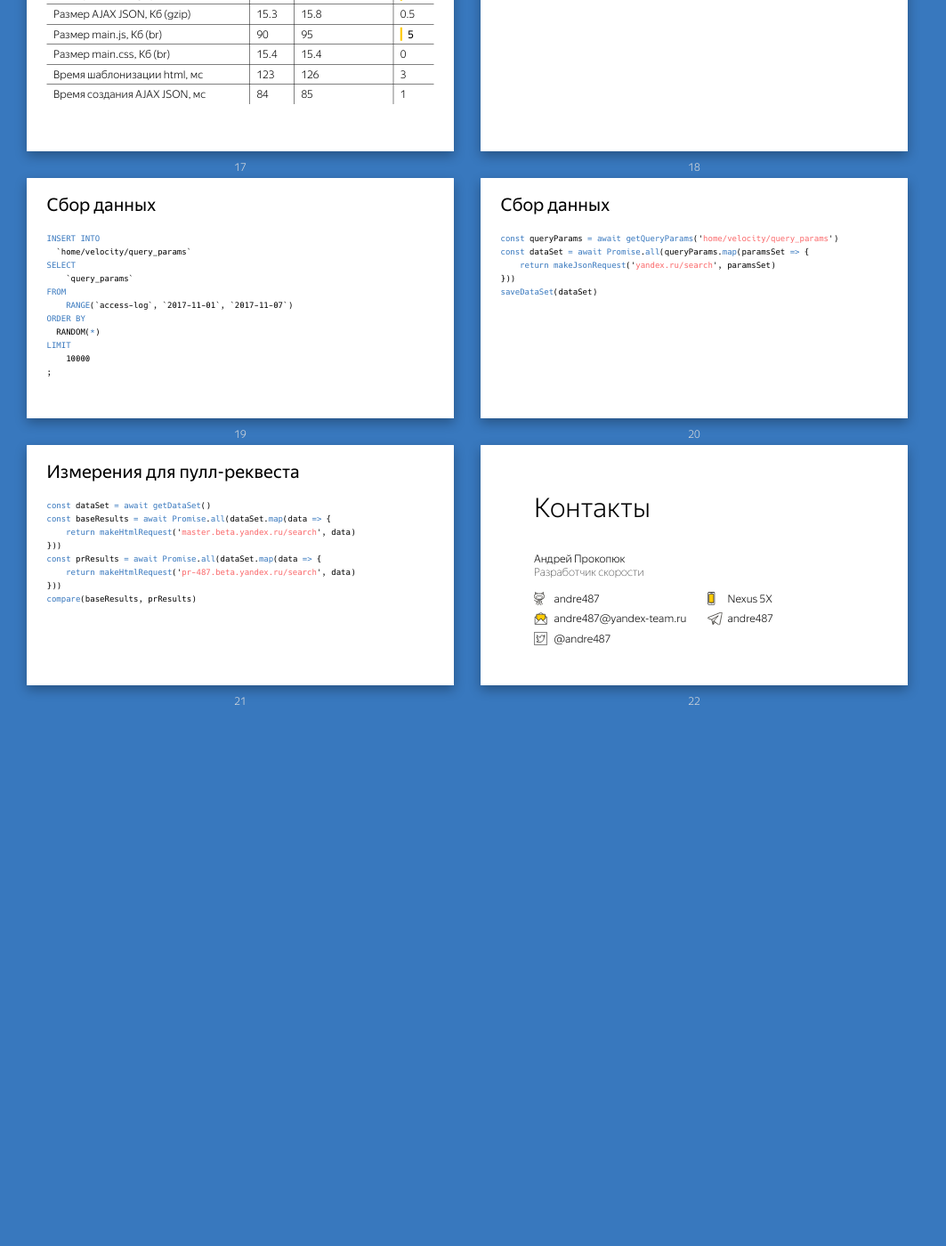
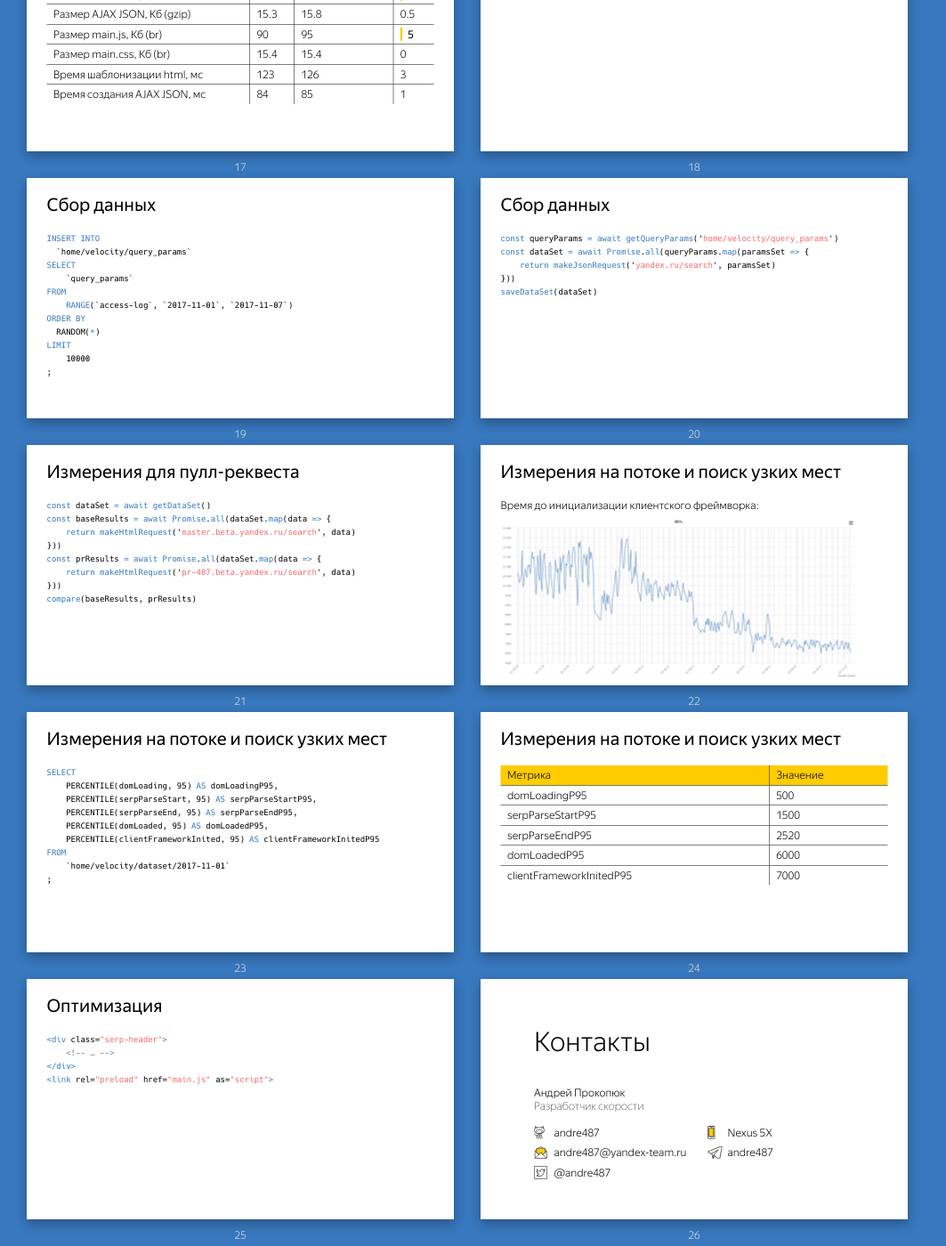
Before and after one commit to andre487/saturday-2017-11-velocity, a Jekyll site: the page built from index.md, in a window 1280 px wide and 1400 px high, scrolled down 2604 px. Shown: the whole window at 89% size, without its empty margins (0-1063 px from the left). Built offline with Jekyll 4.4.1, drawn with Linux system fonts in a browser that asks for light colours; our own code applies the rules of GitHub Pages for plain Markdown files; before the commit the page ends 3404 px from its top, so only the background shows below that.

Commit message:
Add flow metrics

````diff
--- a/index.md
+++ b/index.md
@@ -241,6 +241,45 @@ const prResults = await Promise.all(dataSet.map(data => {
 compare(baseResults, prResults)
 ```
 
+## Измерения на потоке и поиск узких мест
+
+Время до инициализации клиентского фреймворка:
+
+![](diagrams/velocity-plot.png)
+
+## Измерения на потоке и поиск узких мест
+
+```sql
+SELECT
+    PERCENTILE(domLoading, 95) AS domLoadingP95,
+    PERCENTILE(serpParseStart, 95) AS serpParseStartP95,
+    PERCENTILE(serpParseEnd, 95) AS serpParseEndP95,
+    PERCENTILE(domLoaded, 95) AS domLoadedP95,
+    PERCENTILE(clientFrameworkInited, 95) AS clientFrameworkInitedP95
+FROM
+    `home/velocity/dataset/2017-11-01`
+;
+```
+
+## Измерения на потоке и поиск узких мест
+
+| Метрика                   | Значение |
++---------------------------|----------+
+| domLoadingP95             |     500  |
+| serpParseStartP95         |     1500 |
+| serpParseEndP95           |     2520 |
+| domLoadedP95              |     6000 |
+| clientFrameworkInitedP95  |     7000 |
+
+## Оптимизация
+
+```html
+<div class="serp-header">
+    <!-- … -->
+</div>
+<link rel="preload" href="main.js" as="script">
+```
+
 ## Контакты
 {:.contacts}
 
````
Also changed, not shown: diagrams/velocity-plot.png (added).
